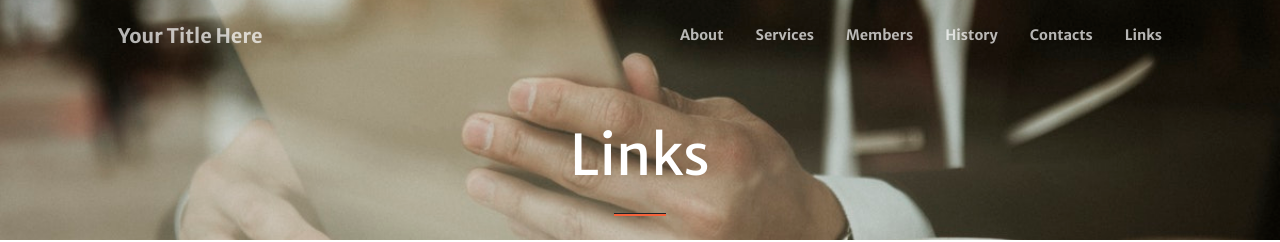
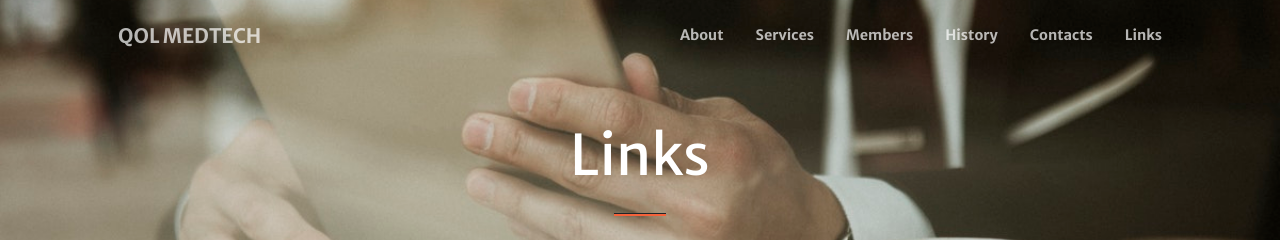
Before and after one commit to QOLMedTech/old-site, a Jekyll site: the page built from links.md, in a window 1280 px wide. Shown: the top 242 px of the page. Built offline with Jekyll 4.4.1, drawn with Linux system fonts in a browser that asks for light colours; comment, search, counter and statistics services are not loaded.

Commit message:
Title change

```diff
--- a/_config.yml
+++ b/_config.yml
@@ -1,5 +1,5 @@
 # Site settings
-title: Your Title Here
+title: QOL MEDTECH
 description: > # this means to ignore newlines until "baseurl:"
 repository: vvalchev/creative-theme-jekyll-new
 baseurl: "/creative-theme-jekyll-new/" # the subpath of your site, e.g. /blog/
```
Also changed, not shown: Gemfile.lock.
